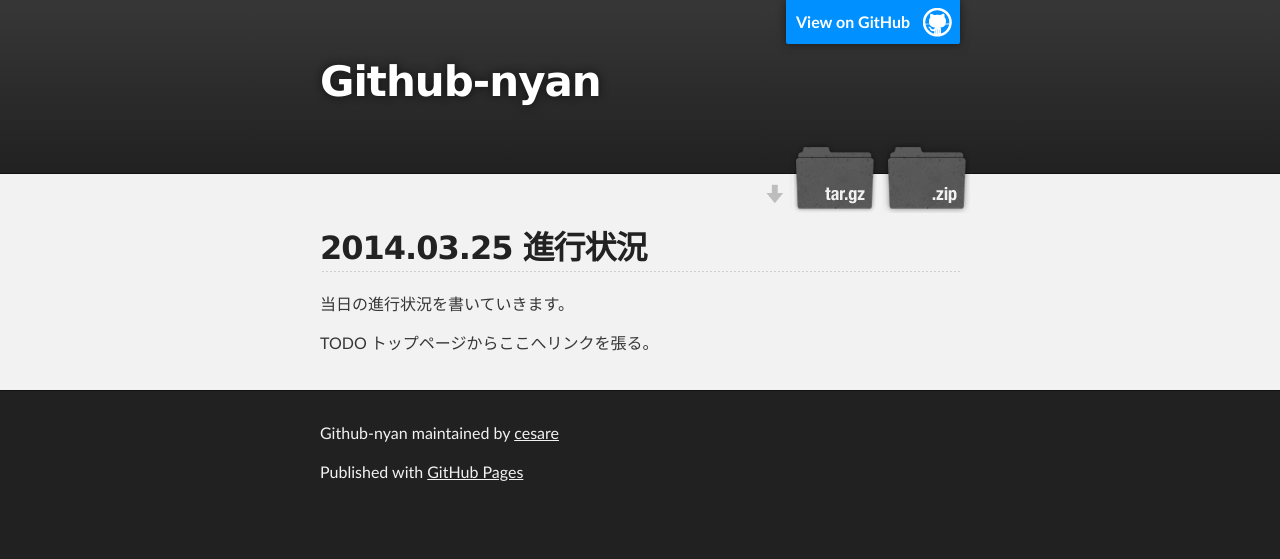
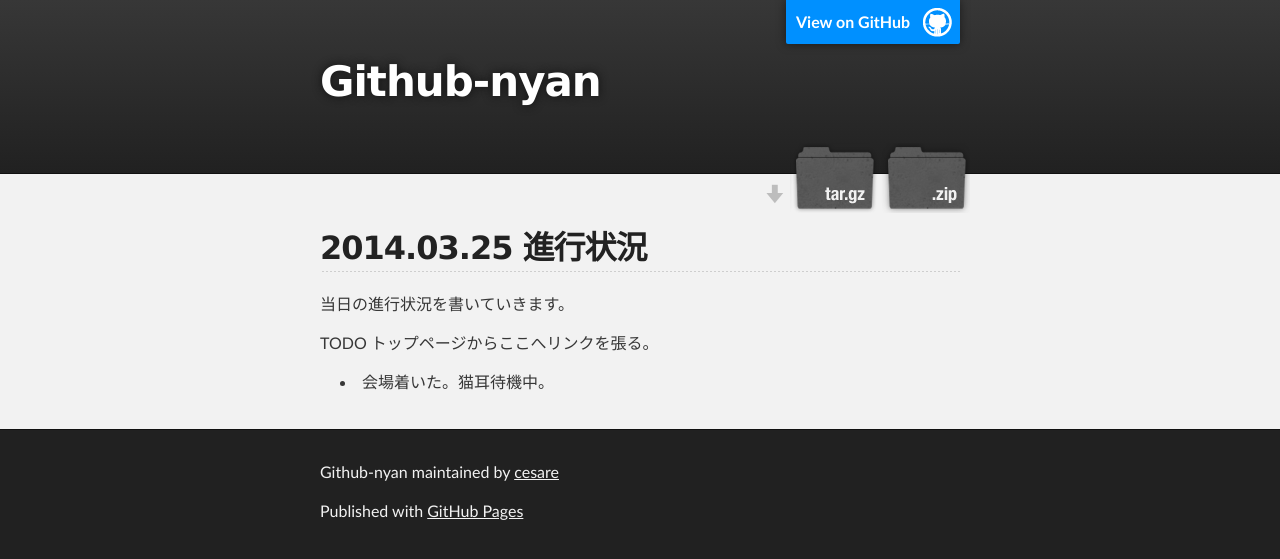
Before and after one commit to cesare/github-nyan, a Jekyll site: the page built from _posts/2014-03-25-progression.md, in a window 1280 px wide. Shown: the top 559 px of the page. Built offline with Jekyll 4.4.1, drawn with Linux system fonts in a browser that asks for light colours; Markdown is read by kramdown in place of the engine named in the settings.

Commit message:
会場着1つめのメッセージを追加

```diff
--- a/_posts/2014-03-25-progression.md
+++ b/_posts/2014-03-25-progression.md
@@ -6,3 +6,5 @@
 当日の進行状況を書いていきます。
 
 TODO トップページからここへリンクを張る。
+
+* 会場着いた。猫耳待機中。
```
